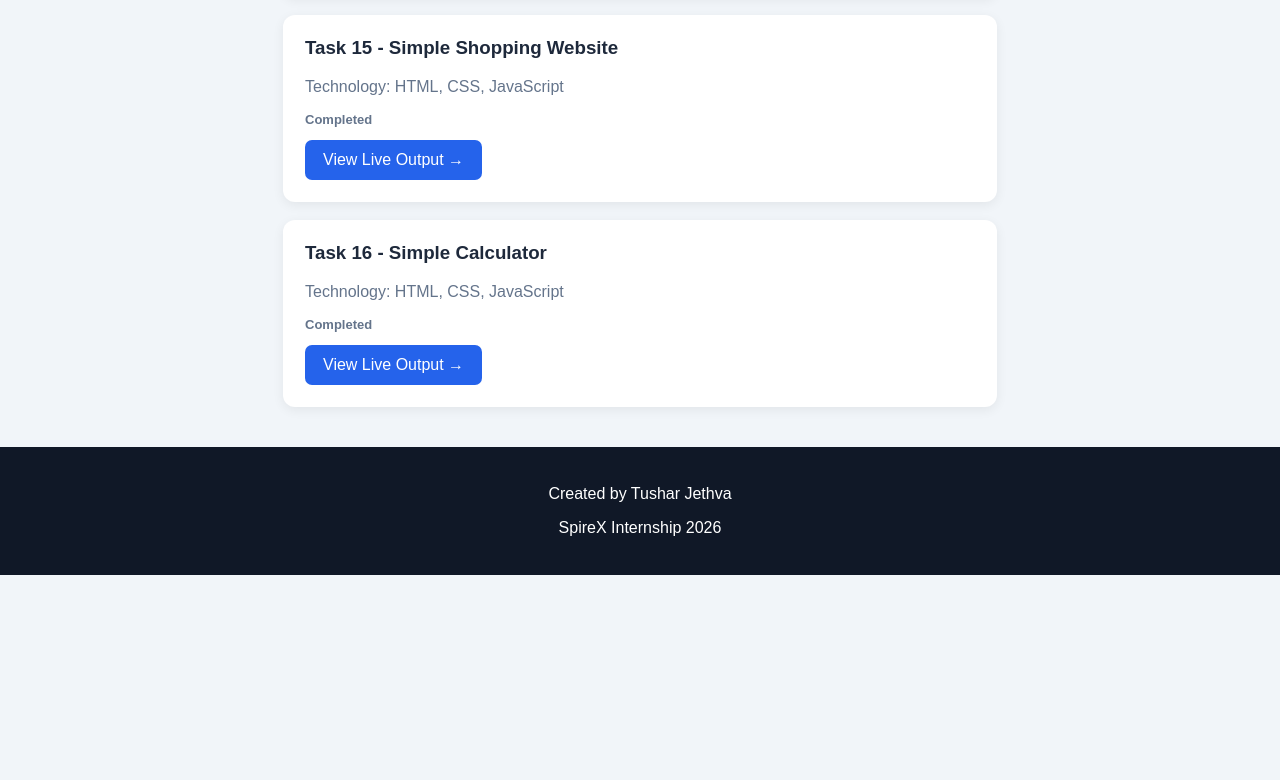
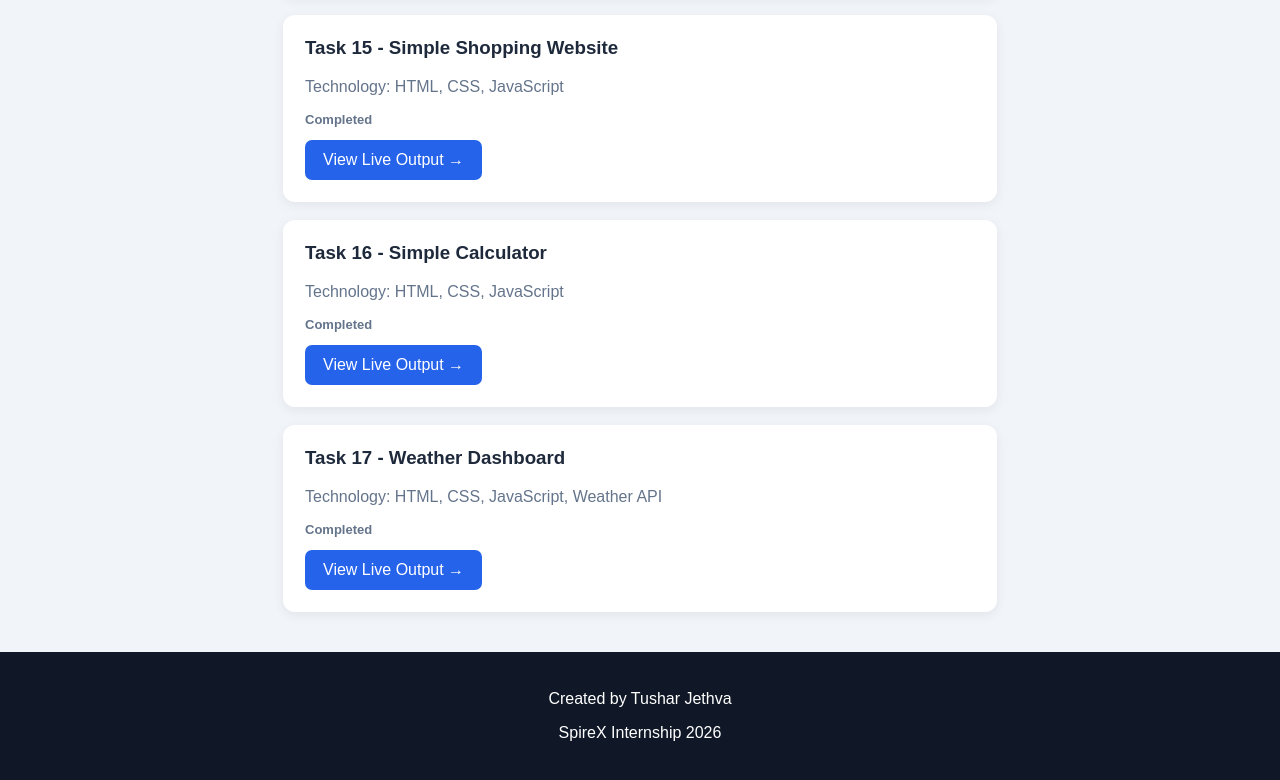
Before and after one commit to TusharJethva07/SpireX-Internship, a plain HTML site: page index.html in a window 1280 px wide. Shown: the part 3211-3991 px from the top of the page. Before the commit the page ends 3786 px from the top, so only its background shows below. Drawn offline with Linux system fonts and the light colour scheme.

Commit message:
Update index.html

```diff
--- a/index.html
+++ b/index.html
@@ -248,6 +248,15 @@
     </div>
 
 
+<div class="task">
+    <h3>Task 17 - Weather Dashboard</h3>
+    <p>Technology: HTML, CSS, JavaScript, Weather API</p>
+    <p class="status">Completed</p>
+    <a class="btn" href="./Task-17/weather.html">
+        View Live Output →
+    </a>
+</div>
+
 
 
 </div>
```
